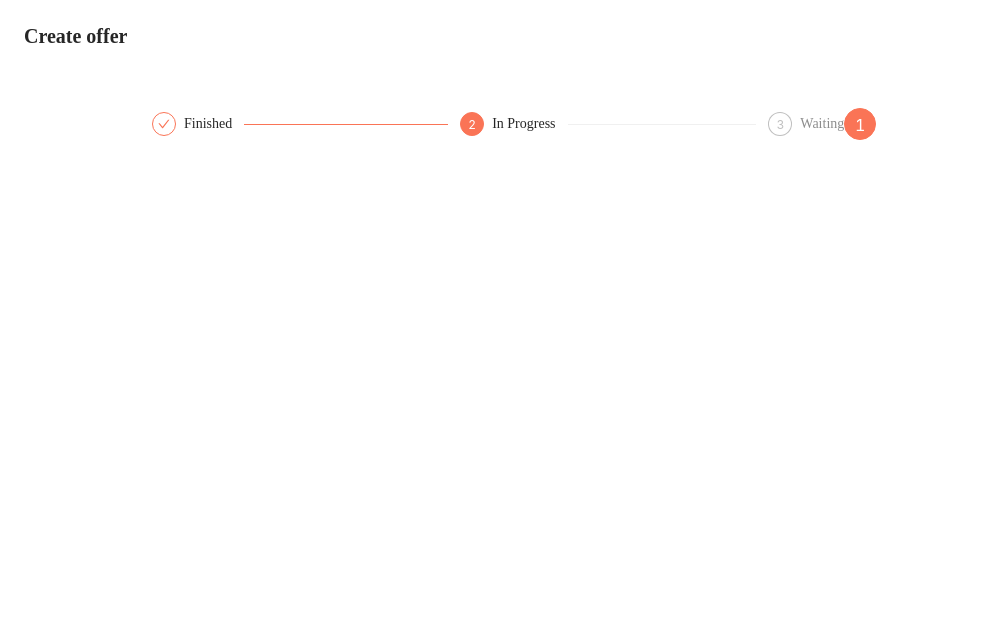
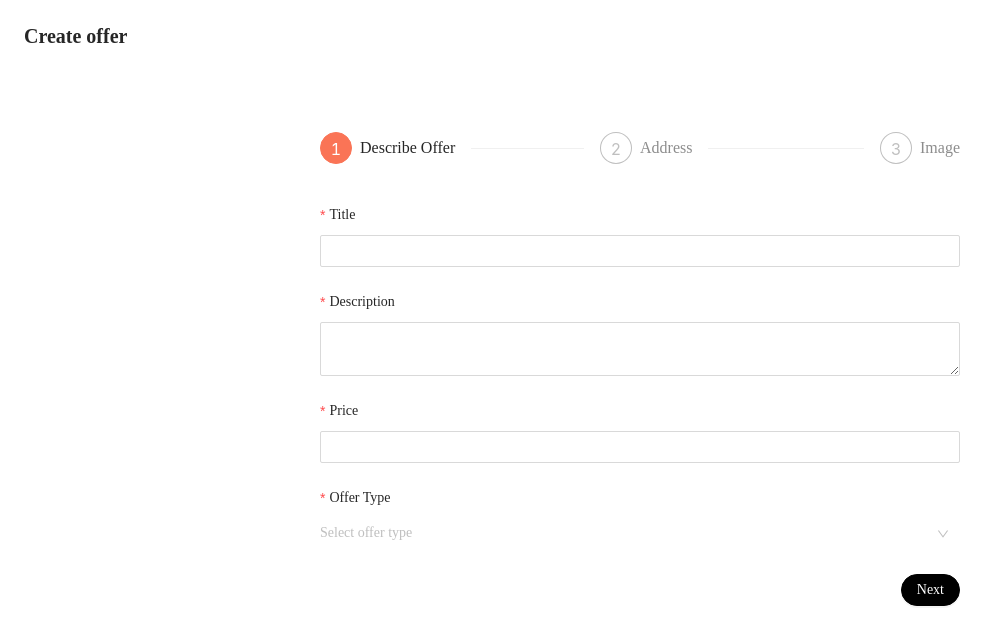
Before and after one commit to liviabelirocha/sonnenlicht, a React (Create React App) app in the folder front/: page /create-offer in a window 1280 px wide. Shown: the top 644 px of the page, without its empty margins (0-998 px from the left). Built offline with nearby package versions, Linux system fonts and the light colour scheme; the HTML template or start-up script is replaced by a standard one; a web font is replaced by a local one.

Commit message:
Add steps forms

```diff
--- a/front/src/components/StepPanel.jsx
+++ b/front/src/components/StepPanel.jsx
@@ -1,8 +1,36 @@
 import React, { useState } from "react";
+import styled, { css } from 'styled-components'
 import { Button, Steps } from "antd";
 
 const StepPanel = (props) => {
   const [activeStep, setActiveStep] = useState(0);
+
+  const StyledContainer = styled.div(
+    () => css`
+      display: flex;
+      flex-direction:column;
+      justify-content: flex-end;
+
+      width: 50vw;
+      margin-top: 5vh;
+
+      .steps-header {
+        margin-bottom: 24px;
+      }
+
+      .steps-content {
+        margin-top: 2vh;
+      }
+
+      .steps-action {
+        align-self: flex-end;
+      }
+
+      .hidden {
+        display: none;
+      }
+    `
+  )
 
   function next() {
     const nextStep = activeStep + 1;
@@ -15,8 +43,8 @@ const StepPanel = (props) => {
   }
 
   return (
-    <>
-      <Steps current={activeStep} style={{ width: 400 }}>
+    <StyledContainer className='step-panel-styled'>
+      <Steps className="steps-header" current={activeStep}>
         {props.steps.map((item) => (
           <Steps.Step key={item.title} title={item.title} />
         ))}
@@ -31,6 +59,11 @@ const StepPanel = (props) => {
         </div>
       ))}
       <div className="steps-action">
+        {activeStep > 0 && (
+          <Button style={{ margin: "0 8px" }} onClick={() => prev()}>
+            Previous
+          </Button>
+        )}
         {activeStep < props.steps.length - 1 && (
           <Button type="primary" onClick={() => next()}>
             Next
@@ -41,13 +74,8 @@ const StepPanel = (props) => {
             Submit
           </Button>
         )}
-        {activeStep > 0 && (
-          <Button style={{ margin: "0 8px" }} onClick={() => prev()}>
-            Previous
-          </Button>
-        )}
       </div>
-    </>
+    </StyledContainer>
   );
 };
 
--- a/front/src/pages/CreateOffer.jsx
+++ b/front/src/pages/CreateOffer.jsx
@@ -1,36 +1,26 @@
-import { Steps, Form, Input, PageHeader } from 'antd'
-import { useState } from 'react'
+import { Steps, Form, Input, PageHeader, Select, Upload, InputNumber, Button, message } from 'antd'
+import { PlusOutlined } from '@ant-design/icons';
+import { Option } from 'antd/lib/mentions'
 import styled, { css } from 'styled-components'
 import { StepPanel } from '../components/StepPanel'
 
 const { Step } = Steps
+const { TextArea } = Input
 
 const StyledContainer = styled.div(
   () => css`
     display: flex;
+    flex-direction:column;
     justify-content: flex-end;
     align-items: center;
 
     width: 100%;
-    margin-top: 5vh;
-    padding: 0 10vw;
+    margin-top: 3vh;
   `
 )
 
 const CreateOffer = () => {
   const [stepForm] = Form.useForm()
-
-  const [activeStep, setActiveStep] = useState(0)
-
-  function next() {
-    const nextStep = activeStep + 1
-    setActiveStep(nextStep)
-  }
-
-  function prev() {
-    const prevStep = activeStep - 1
-    setActiveStep(prevStep)
-  }
 
   const onFinish = (fieldsValue) => {
     const formData = stepForm.getFieldsValue()
@@ -39,46 +29,85 @@ const CreateOffer = () => {
     console.log(formData)
   }
 
+  const onFinishFailed = (errorInfo) => {
+    message.error(`Submit failed: ${errorInfo.errorFields[0].errors[0]}`)
+  }
+
   const DescribeOffer = () => {
     return (
       <>
-        <Form.Item name="title" label="Title">
+        <Form.Item name="title" label="Title" rules={[{ required: true, message: 'Please input a title' }]}>
           <Input />
+        </Form.Item>
+        <Form.Item name="description" label="Description" rules={[{ required: true, message: 'Please input a description' }]}>
+          <TextArea />
+        </Form.Item>
+        <Form.Item name="price" label="Price" rules={[{ required: true, message: 'Please input a price' }]}>
+          <Input />
+        </Form.Item>
+        <Form.Item name="offer-type" label="Offer Type" rules={[{ required: true, message: 'Please select a offer type' }]}>
+          <Select placeholder='Select offer type'>
+            <Option value='sell'>Sell</Option>
+            <Option value='rent'>Rent</Option>
+          </Select>
         </Form.Item>
       </>
     )
   }
 
-  const SubmitOffer = () => {}
+
+  const SubmitAddr = () => {
+    return (
+      <>
+        <Form.Item name="district" label="District" rules={[{ required: true, message: 'Please input a district' }]}>
+          <Input />
+        </Form.Item>
+        <Form.Item name="street" label="Street" rules={[{ required: true, message: 'Please input a street address' }]}>
+          <Input />
+        </Form.Item>
+        <Form.Item name="number" label="Number" rules={[{ required: true, message: 'Please input the house number' }]}>
+          <InputNumber />
+        </Form.Item>
+      </>
+    )
+  }
+
+  const SubmitImage = () => {
+    return (
+      <>
+        <Form.Item name="image" label='image'>
+          <Upload>
+            <Button icon={<PlusOutlined />}>Click to Upload</Button>
+          </Upload>
+        </Form.Item>
+      </>
+    )
+  }
 
   const steps = [
     {
       step: 1,
-      title: 'Step1',
+      title: 'Describe Offer',
       content: <DescribeOffer />,
     },
     {
       step: 2,
-      title: 'Step2',
-      content: <SubmitOffer />,
+      title: 'Address',
+      content: <SubmitAddr />,
+    },
+    {
+      step: 3,
+      title: 'Image',
+      content: <SubmitImage />,
     },
   ]
 
   return (
     <PageHeader title="Create offer">
       <StyledContainer>
-        <Steps size="small" current={1}>
-          <Step title="Finished" />
-          <Step title="In Progress" />
-          <Step title="Waiting" />
-        </Steps>
-        <Steps current={activeStep} style={{ width: 400 }}>
-          <Form form={stepForm} onFinish={onFinish}>
-            {steps.map((item) => (
-              <Steps.Step key={item.title} title={item.title} />
-            ))}
-          </Form>
-        </Steps>
+        <Form form={stepForm} onFinish={onFinish} onFinishFailed={onFinishFailed} layout={'vertical'}>
+          <StepPanel steps={steps} />
+        </Form>
       </StyledContainer>
     </PageHeader>
   )
```
